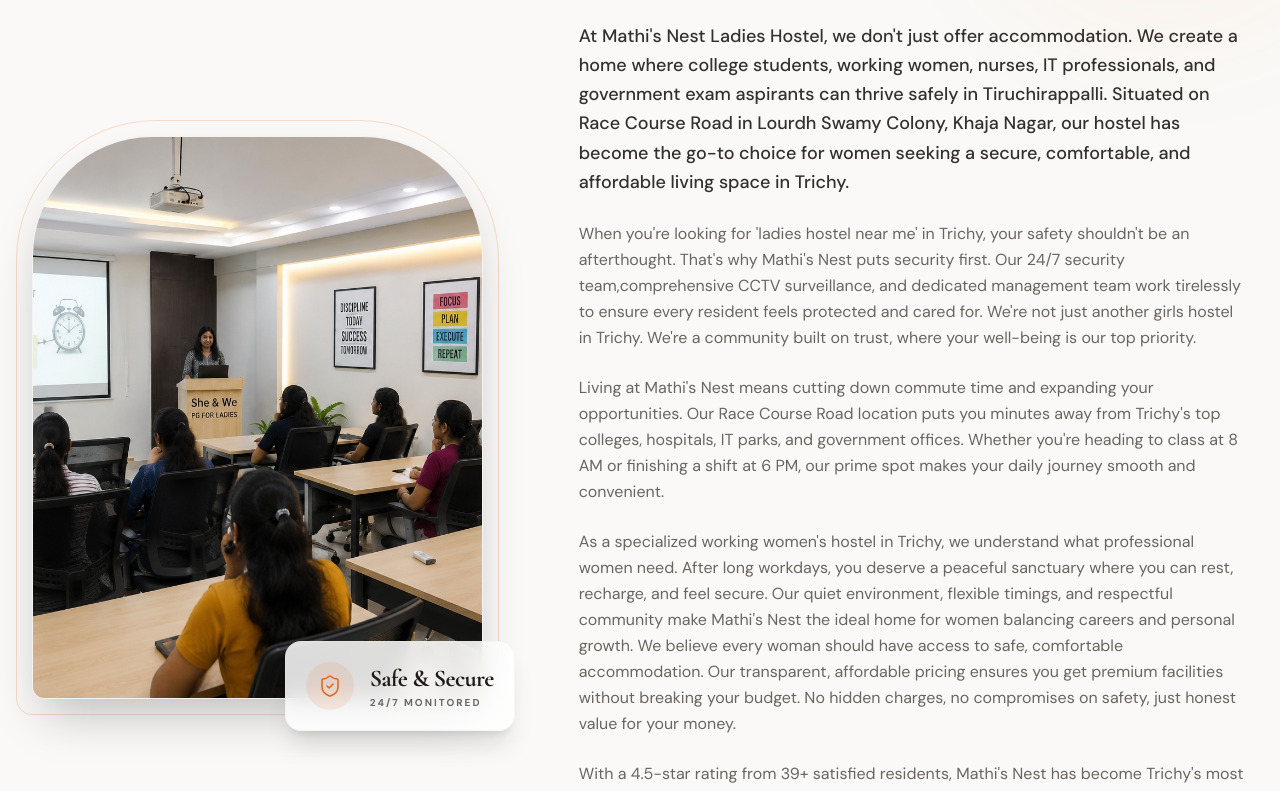
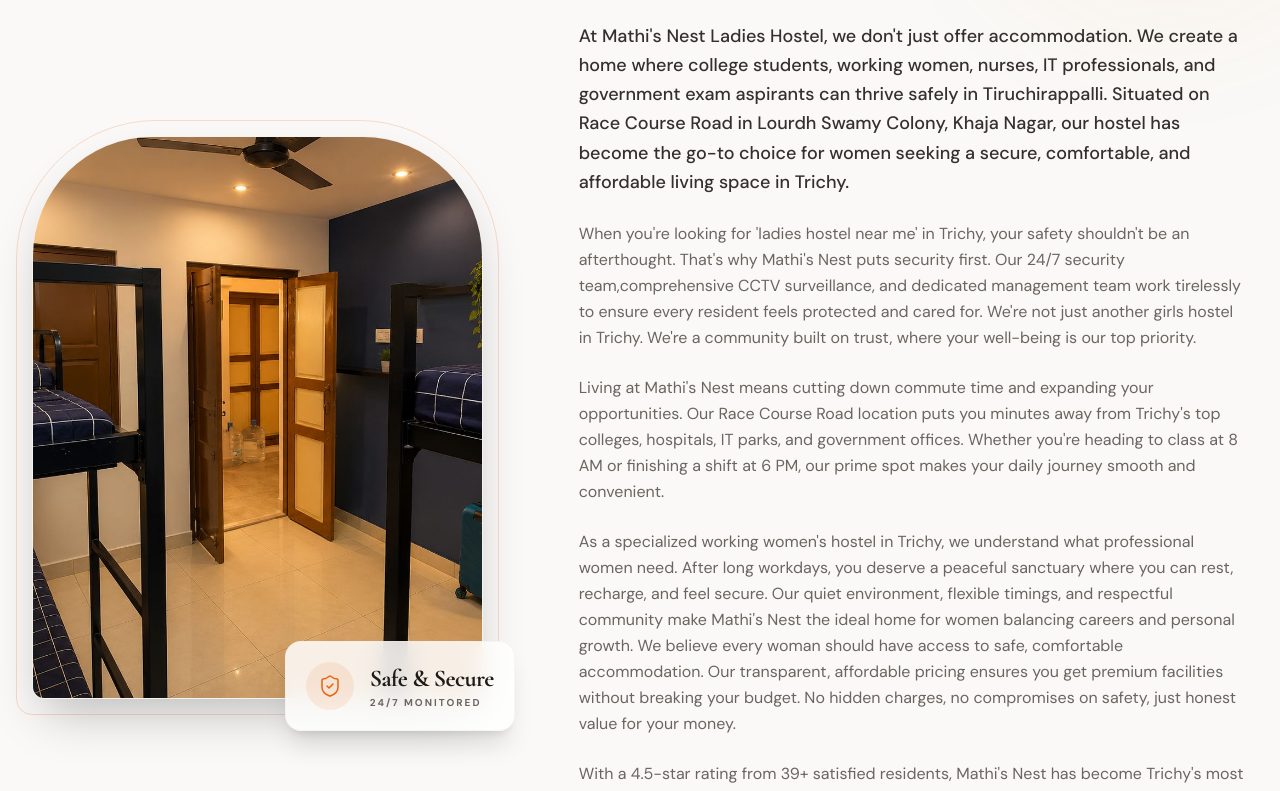
Before and after one commit to RanjithKumarKarnan/mathisnest, a React (Vite) app: page / in a window 1280 px wide. Shown: the part 1440-2231 px from the top of the page. Built offline with nearby package versions, Linux system fonts and the light colour scheme; the HTML template or start-up script is replaced by a standard one.

Commit message:
Feat : added

```diff
--- a/src/components/sections/About.tsx
+++ b/src/components/sections/About.tsx
@@ -24,7 +24,7 @@
 
             <div className="relative z-10 overflow-hidden shadow-2xl rounded-t-[120px] rounded-b-xl border border-border/50 bg-surface">
               <img
-                src="/images/about.jpg" // Dummy path as requested
+                src="/images/hero/bed.jpeg" // Dummy path as requested
                 alt="Elegant interiors of Mathi's Nest ladies hostel"
                 width={600}
                 height={800}
--- a/src/components/sections/RoomFeatures.tsx
+++ b/src/components/sections/RoomFeatures.tsx
@@ -92,7 +92,7 @@
                   onClick={() => setIsEnquiryOpen(true)}
                   className={`mt-10 inline-flex w-full items-center justify-center rounded-full px-8 py-4 text-[11px] font-bold uppercase tracking-[0.2em] transition-all duration-300 active:scale-[0.98] md:mt-12 ${room.popular
                       ? 'bg-primary text-white shadow-md hover:bg-primary-dark hover:shadow-xl hover:shadow-primary/20'
-                      : 'bg-transparent text-text ring-1 ring-inset ring-border/80 hover:bg-primary hover:text-white hover:ring-primary'
+                      : 'bg-primary text-white shadow-md hover:bg-primary-dark hover:shadow-xl hover:shadow-primary/20'
                     }`}
                 >
                   Reserve This Room
```
Also changed, not shown: public/images/hero/bed.jpeg (added).
